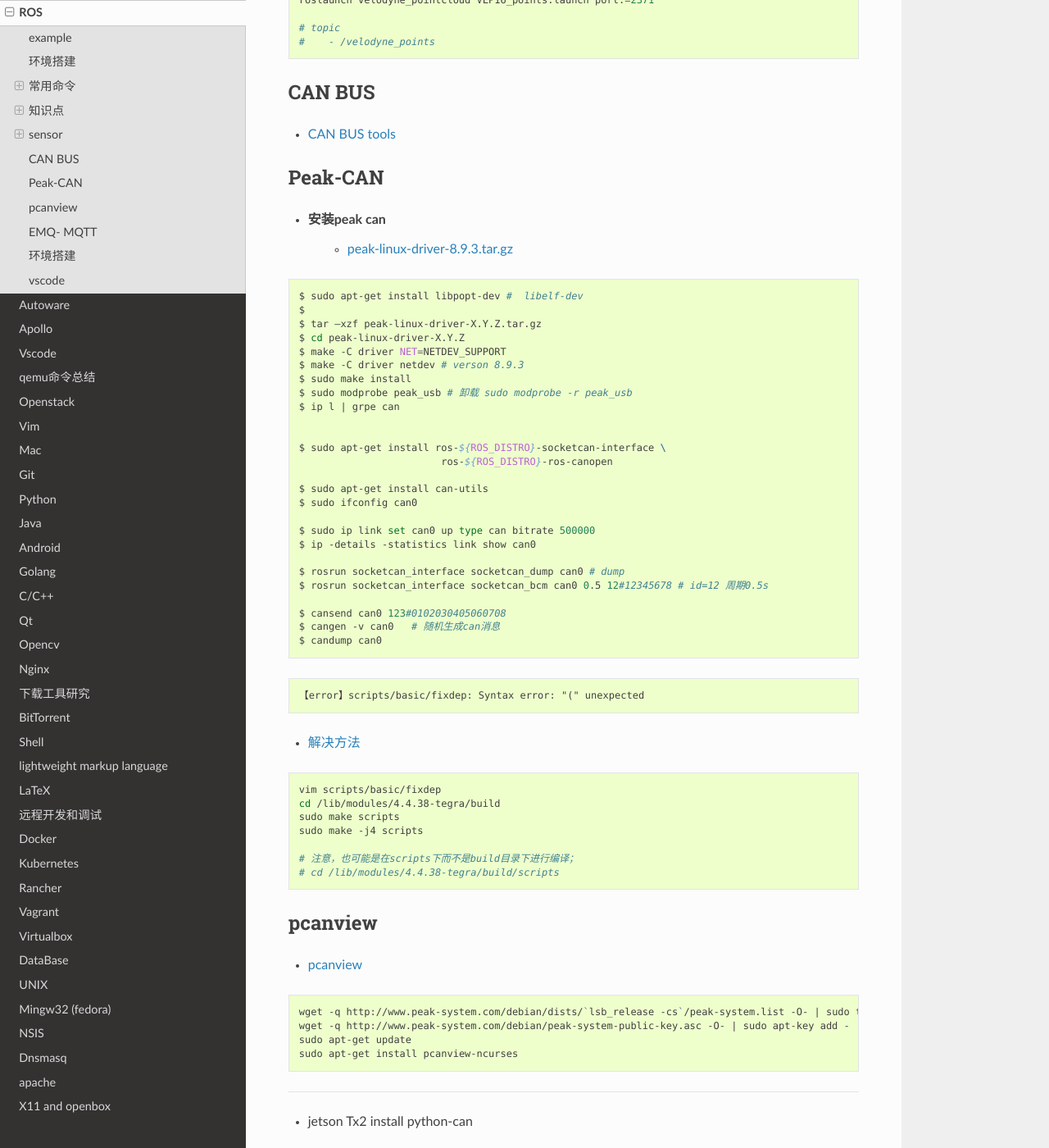
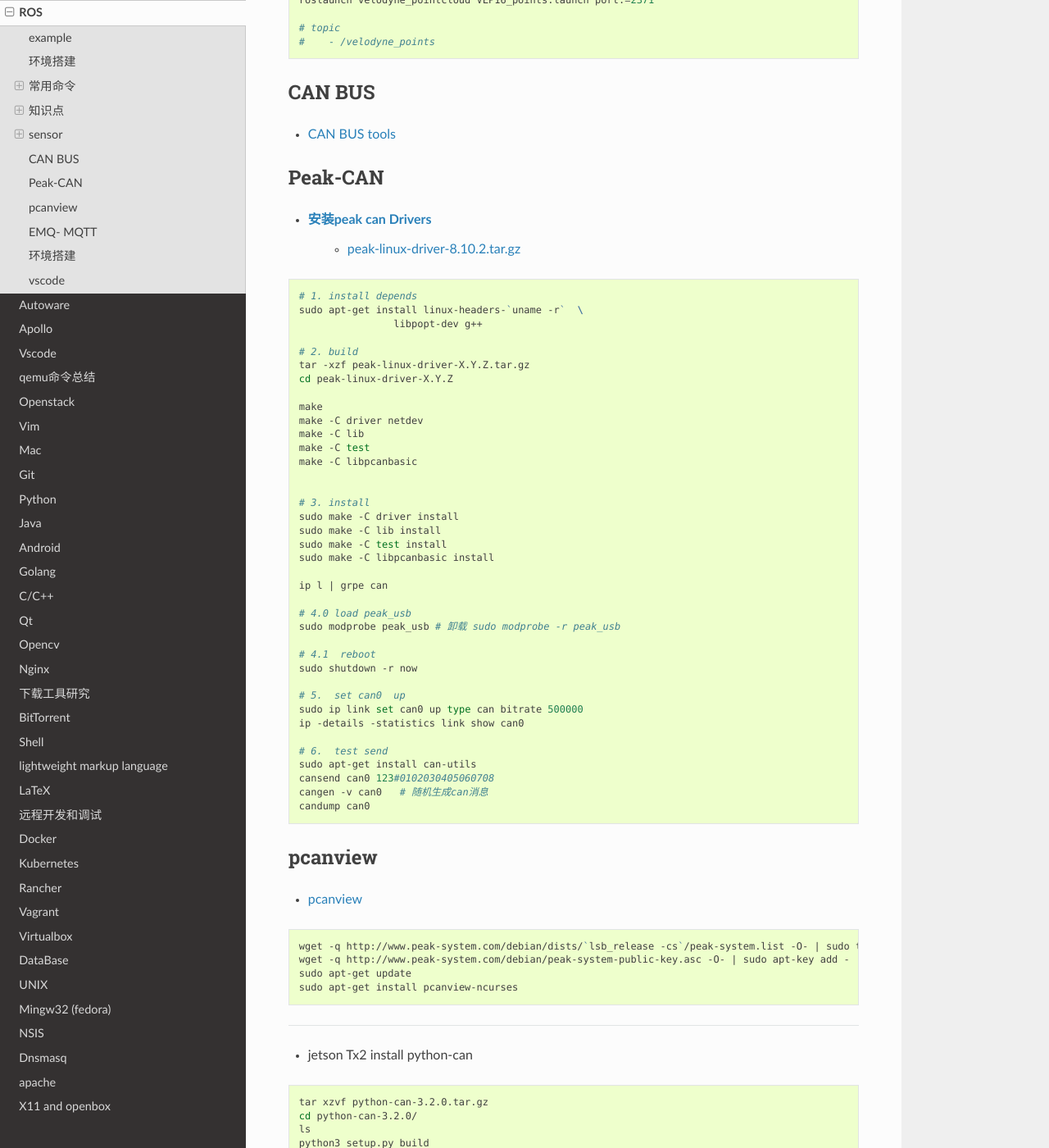
Before and after one commit to my-rds-store/my_space, a Sphinx documentation site: the page built from source/ros/index.rst, in a window 1280 px wide and 1400 px high, scrolled down 10370 px. Shown: the whole window at 82% size. Built offline with Sphinx 7.4.7 and the Read the Docs theme 2.0.0, drawn with Linux system fonts in a browser that asks for light colours; some of the changed text lies outside the part shown.

Commit message:
update ..

```diff
--- a/source/ros/index.rst
+++ b/source/ros/index.rst
@@ -552,55 +552,49 @@ CAN BUS
 Peak-CAN
 ***************
 
-* 安装peak can
-    * `peak-linux-driver-8.9.3.tar.gz <http://www.peak-system.com/fileadmin/media/linux/files/peak-linux-driver-8.9.3.tar.gz>`_
+* `安装peak can Drivers <https://www.peak-system.com/Drivers.523.0.html?&L=1>`_
+    * `peak-linux-driver-8.10.2.tar.gz <https://www.peak-system.com/fileadmin/media/linux/files/peak-linux-driver-8.10.2.tar.gz>`_
 
 .. code-block:: sh
 
-       $ sudo apt-get install libpopt-dev #  libelf-dev
-       $
-       $ tar –xzf peak-linux-driver-X.Y.Z.tar.gz
-       $ cd peak-linux-driver-X.Y.Z
-       $ make -C driver NET=NETDEV_SUPPORT
-       $ make -C driver netdev # verson 8.9.3
-       $ sudo make install
-       $ sudo modprobe peak_usb # 卸载 sudo modprobe -r peak_usb
-       $ ip l | grpe can
+        # 1. install depends
+        sudo apt-get install linux-headers-`uname -r`  \
+                        libpopt-dev g++
+
+        # 2. build
+        tar -xzf peak-linux-driver-X.Y.Z.tar.gz
+        cd peak-linux-driver-X.Y.Z
+
+        make
+        make -C driver netdev
+        make -C lib
+        make -C test
+        make -C libpcanbasic
 
 
-       $ sudo apt-get install ros-${ROS_DISTRO}-socketcan-interface \
-                               ros-${ROS_DISTRO}-ros-canopen
+        # 3. install
+        sudo make -C driver install
+        sudo make -C lib install
+        sudo make -C test install
+        sudo make -C libpcanbasic install
 
-       $ sudo apt-get install can-utils
-       $ sudo ifconfig can0
+        ip l | grpe can
 
-       $ sudo ip link set can0 up type can bitrate 500000
-       $ ip -details -statistics link show can0
+        # 4.0 load peak_usb
+        sudo modprobe peak_usb # 卸载 sudo modprobe -r peak_usb
 
-       $ rosrun socketcan_interface socketcan_dump can0 # dump
-       $ rosrun socketcan_interface socketcan_bcm can0 0.5 12#12345678 # id=12 周期0.5s
+        # 4.1  reboot
+        sudo shutdown -r now
 
-       $ cansend can0 123#0102030405060708
-       $ cangen -v can0   # 随机生成can消息
-       $ candump can0
+        # 5.  set can0  up
+        sudo ip link set can0 up type can bitrate 500000
+        ip -details -statistics link show can0
 
-
-::
-
-        【error】scripts/basic/fixdep: Syntax error: "(" unexpected
-
-
-* `解决方法 <https://www.cnblogs.com/happyamyhope/p/9430225.html>`_
-
-.. code-block:: bash
-
-    vim scripts/basic/fixdep
-    cd /lib/modules/4.4.38-tegra/build
-    sudo make scripts
-    sudo make -j4 scripts
-
-    # 注意，也可能是在scripts下而不是build目录下进行编译；
-    # cd /lib/modules/4.4.38-tegra/build/scripts
+        # 6.  test send
+        sudo apt-get install can-utils
+        cansend can0 123#0102030405060708
+        cangen -v can0   # 随机生成can消息
+        candump can0
 
 
 ***************
@@ -683,6 +677,16 @@ pcanview
 
 
 * `socketcan_interface <http://wiki.ros.org/socketcan_interface?distro=melodic>`_
+
+.. code-block:: sh
+
+       $ sudo apt-get install ros-${ROS_DISTRO}-socketcan-interface \
+                               ros-${ROS_DISTRO}-ros-canopen
+       $ rosrun socketcan_interface socketcan_dump can0 # dump
+       $ rosrun socketcan_interface socketcan_bcm can0  0.5 12#12345678 # id=12 周期0.5s
+
+
+
 * `Can Dbc Editor - SavvyCAN <https://github.com/collin80/SavvyCAN/releases>`_
 
 * `PID <http://wiki.ros.org/pid>`_
```
